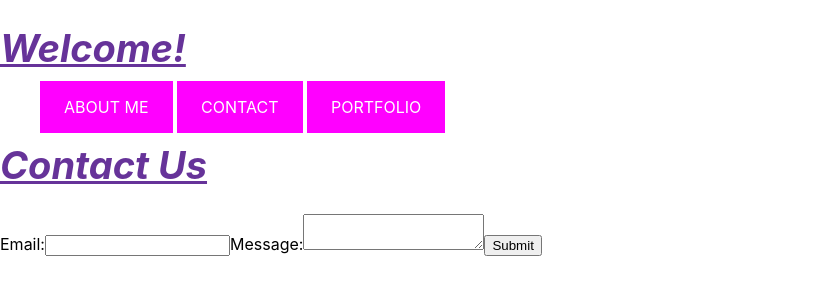
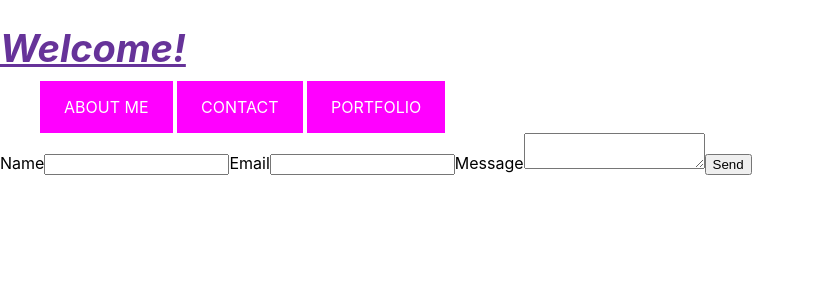
Before and after one commit to raynawilliams1993/RayKW, a React (Create React App) app: page /contact in a window 1280 px wide. Shown: the top 300 px of the page, without its empty margins (0-815 px from the left). Built offline with nearby package versions, Linux system fonts and the light colour scheme.

Commit message:
started the frontend dev of emailJs, need to wire up the routes on the backend

```diff
--- a/package.json
+++ b/package.json
@@ -9,6 +9,7 @@
     "axios": "^0.19.2",
     "bootstrap": "^4.4.1",
     "bootstrap-4-react": "0.0.59",
+    "emailjs-com": "^2.4.1",
     "react": "^16.13.1",
     "react-bootstrap": "^1.0.0",
     "react-dom": "^16.13.1",
--- a/src/App.js
+++ b/src/App.js
@@ -10,6 +10,7 @@
 
 function App() {
   return (
+
     <Router>
     <div className="App">
     <Navi/>
--- a/src/components/contact/contact.js
+++ b/src/components/contact/contact.js
@@ -1,121 +1,32 @@
-import React, { useState, useEffect } from "react";
-import axios from "axios";
+import React from 'react';
+import emailjs from 'emailjs-com';
 
-function Contact() {
-  /* NEW: validation for inputs vvvv */
-  const [fieldErrors, setFieldErrors] = useState({});
-  const validationRules = {
-    email: val => val && /^[^\s@]+@[^\s@]+\.[^\s@]+$/.test(val),
-    message: val => !!val
-  };
-  const validate = () => {
-    let errors = {};
-    let hasErrors = false;
-    for (let key of Object.keys(inputs)) {
-      errors[key] = !validationRules[key](inputs[key]);
-      hasErrors |= errors[key];
-    }
-    setFieldErrors(prev => ({ ...prev, ...errors }));
-    return !hasErrors;
-  };
-  const renderFieldError = field => {
-    if (fieldErrors[field]) {
-      return <p className="errorMsg">Please enter a valid {field}.</p>;
-    }
-  };
-  useEffect(() => {
-    // Only perform interactive validation after submit
-    if (Object.keys(fieldErrors).length > 0) {
-      validate();
-    }
-  },
-  );
-  /* End new validation ^^^^ */
+// import './ContactUs.css';
 
-  // Input Change Handling
-  const [inputs, setInputs] = useState({
-    email: "",
-    message: ""
-  });
-  const handleOnChange = event => {
-    event.persist();
-    setInputs(prev => ({
-      ...prev,
-      [event.target.id]: event.target.value
-    }));
-  };
+export default function Contact() {
 
-  // Server State Handling
-  const [serverState, setServerState] = useState({
-    submitting: false,
-    status: null
-  });
-  const handleServerResponse = (ok, msg) => {
-    setServerState({
-      submitting: false,
-      status: { ok, msg }
-    });
-    if (ok) {
-      setFieldErrors({});
-      setInputs({
-        email: "",
-        message: ""
+  function sendEmail(e) {
+    e.preventDefault();
+
+    emailjs.sendForm('raynawilliams123@gmail.com', 'template_VdSUnUlH', e.target, ' user_rQAfo2LqdAFbDjN0XimZZ')
+      .then((result) => {
+          console.log(result.text);
+      }, (error) => {
+          console.log(error.text);
       });
-    }
-  };
-  const handleOnSubmit = event => {
-    event.preventDefault();
-    if (!validate()) {
-      return;
-    }
-    setServerState({ submitting: true });
-    axios({
-      method: "POST",
-      url: "https://formspree.io/YOUR_FORM_ID",
-      data: inputs
-    })
-      .then(r => {
-        handleServerResponse(true, "Thanks!");
-      })
-      .catch(r => {
-        handleServerResponse(false, r.response.data.error);
-      });
-  };
+  }
 
   return (
-    <div>
-      <h1>Contact Us</h1>
-      <form onSubmit={handleOnSubmit} noValidate>
-        <label htmlFor="email">Email:</label>
-        <input
-          id="email"
-          type="email"
-          name="email"
-          onChange={handleOnChange}
-          value={inputs.email}
-          className={fieldErrors.email ? "error" : ""}
-        />
-        {renderFieldError("email")}
-        <label htmlFor="message">Message:</label>
-        <textarea
-          id="message"
-          name="message"
-          onChange={handleOnChange}
-          value={inputs.message}
-          className={fieldErrors.message ? "error" : ""}
-        ></textarea>
-        {renderFieldError("message")}
-        <button type="submit" disabled={serverState.submitting}>
-          Submit
-        </button>
-        {serverState.status && (
-          <p className={!serverState.status.ok ? "errorMsg" : ""}>
-            {serverState.status.msg}
-          </p>
-        )}
-      </form>
-    </div>
+
+    <form className="contact-form" onSubmit={sendEmail}>
+      <input type="hidden" name="contact_number" />
+      <label>Name</label>
+      <input type="text" name="user_name" />
+      <label>Email</label>
+      <input type="email" name="user_email" />
+      <label>Message</label>
+      <textarea name="message" />
+      <input type="submit" value="Send" />
+    </form>
   );
-};
-
-export default Contact;
+}
```
Also changed, not shown: src/components/projectCard/projectCard1.js (added), src/components/projectCard/projectCard2.js (added), src/components/projectCard/projectCard3.js (added), src/components/projectCard/projectCard4.js (added), 1 other file (tests, documents, lock files or other folders).
